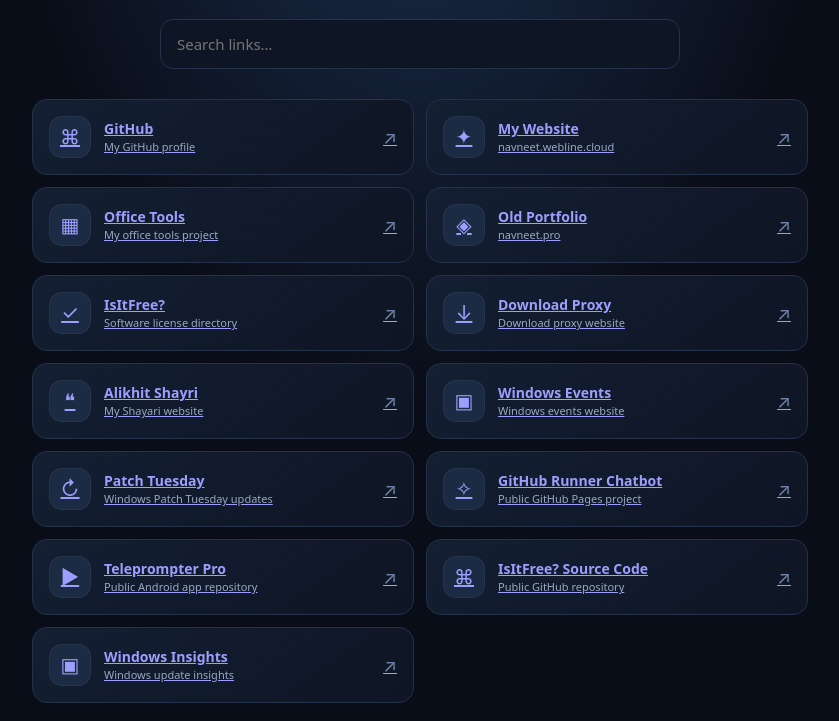
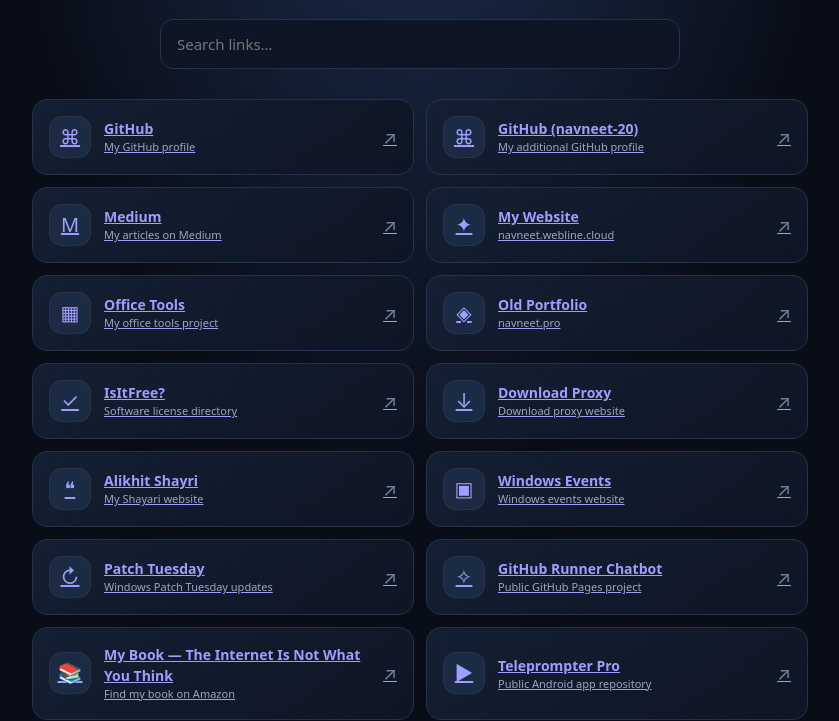
Before and after one commit to nav-neet-kumar/samsungasmouse, a plain HTML site: page index.html in a window 1280 px wide. Shown: the part 231-952 px from the top of the page, without its empty margins (220-1059 px from the left). Drawn offline with Linux system fonts and the light colour scheme.

Commit message:
Add additional profile links and book discovery link

```diff
--- a/index.html
+++ b/index.html
@@ -25,6 +25,8 @@
 <script>
 const links=[
 {name:"GitHub",url:"https://github.com/nav-neet-kumar",detail:"My GitHub profile",icon:"⌘"},
+{name:"GitHub (navneet-20)",url:"https://github.com/navneet-20",detail:"My additional GitHub profile",icon:"⌘"},
+{name:"Medium",url:"https://navneet-kumar.medium.com/",detail:"My articles on Medium",icon:"M"},
 {name:"My Website",url:"https://navneet.webline.cloud",detail:"navneet.webline.cloud",icon:"✦"},
 {name:"Office Tools",url:"https://tools.webline.cloud",detail:"My office tools project",icon:"▦"},
 {name:"Old Portfolio",url:"https://navneet.pro",detail:"navneet.pro",icon:"◈"},
@@ -34,6 +36,7 @@ const links=[
 {name:"Windows Events",url:"https://windowsevents.webline.cloud/",detail:"Windows events website",icon:"▣"},
 {name:"Patch Tuesday",url:"https://patchtuesday.webline.cloud/",detail:"Windows Patch Tuesday updates",icon:"↻"},
 {name:"GitHub Runner Chatbot",url:"https://nav-neet-kumar.github.io/chatbotusinggithubrunner/",detail:"Public GitHub Pages project",icon:"✧"},
+{name:"My Book — The Internet Is Not What You Think",url:"https://www.amazon.com/s?k=The+Internet+Is+Not+What+You+Think+Navneet+Kumar",detail:"Find my book on Amazon",icon:"📚"},
 {name:"Teleprompter Pro",url:"https://github.com/nav-neet-kumar/teleprompternav",detail:"Public Android app repository",icon:"▶"},
 {name:"IsItFree? Source Code",url:"https://github.com/nav-neet-kumar/SoftwareLicense.fyi",detail:"Public GitHub repository",icon:"⌘"},
 {name:"Windows Insights",url:"https://windowsupdate.webline.cloud",detail:"Windows update insights",icon:"▣"}
```
